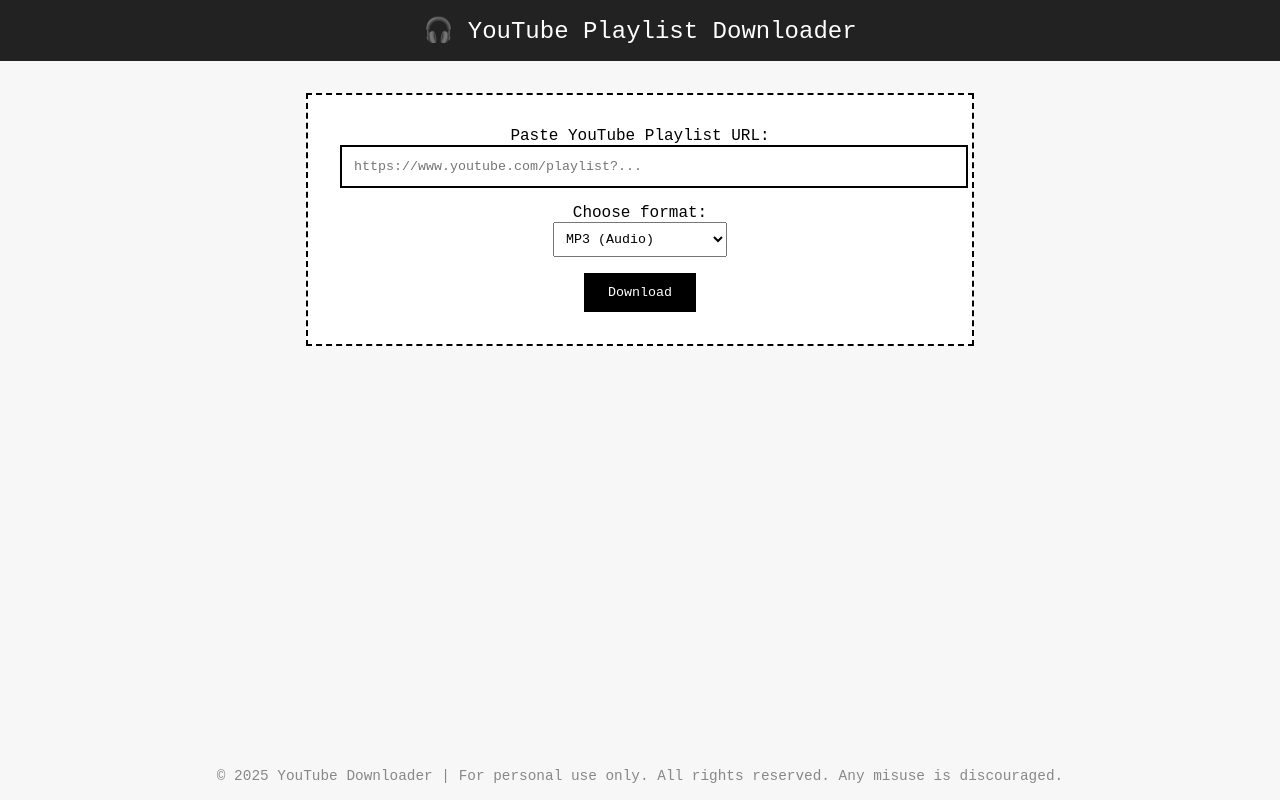
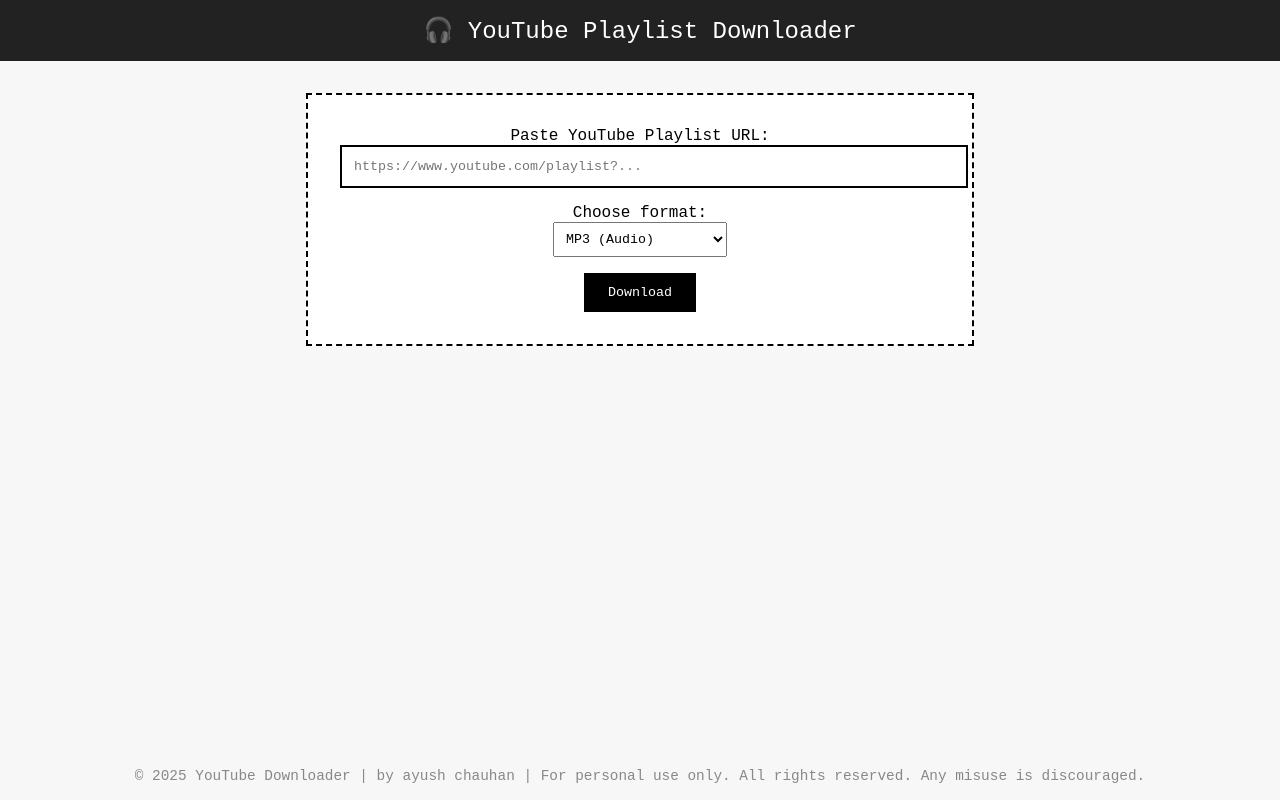
Before and after one commit to ayush550/YT_audio_video_downloader, a plain HTML site: page templates/index.html in a window 1280 px wide. Drawn offline with Linux system fonts and the light colour scheme.

Commit message:
Update index.html

```diff
--- a/templates/index.html
+++ b/templates/index.html
@@ -90,7 +90,7 @@
   </div>
 
   <footer>
-    © 2025 YouTube Downloader | For personal use only. All rights reserved. Any misuse is discouraged.
+    © 2025 YouTube Downloader | by ayush chauhan | For personal use only. All rights reserved. Any misuse is discouraged.
   </footer>
 
   <script>
```
